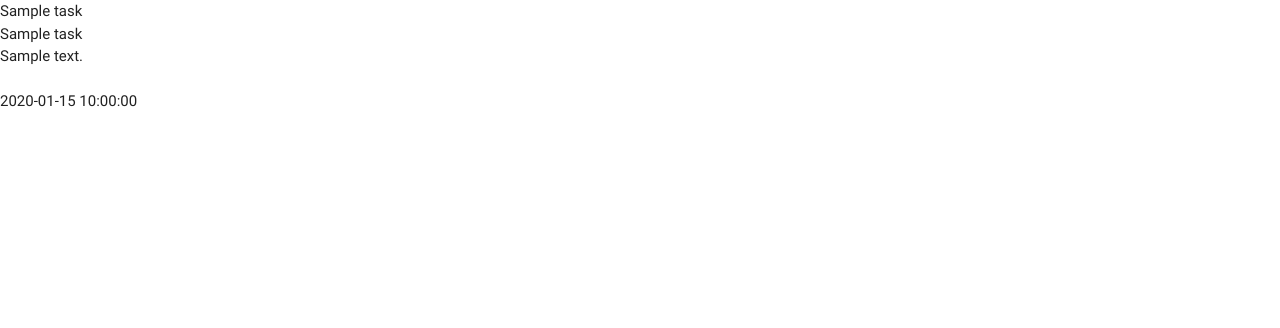
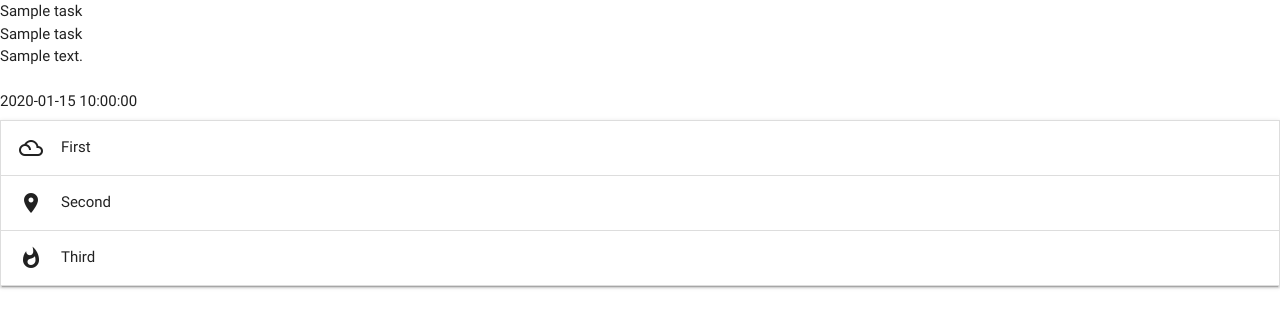
Before and after one commit to kencormican/taskManagerMiniProject, a Flask app: page / in a window 1280 px wide. Shown: the top 328 px of the page. Run offline with Flask 2, Linux system fonts and the light colour scheme; a database or web service that is not in the repository returns one stand-in record (values such as "Sample title"); some libraries are stand-ins or nearby versions.

Commit message:
Materialize Accordion Lesson Code Added

```diff
--- a/templates/base.html
+++ b/templates/base.html
@@ -26,5 +26,11 @@
     <!-- Materialize minified JavaScript CDN -->
     <script src="https://cdnjs.cloudflare.com/ajax/libs/materialize/0.100.2/js/materialize.min.js"></script>
 
+    <!-- Local JS Script Code -->
+	<script>
+		$(document).ready(function(){
+	    $('.collapsible').collapsible();
+	</script>
+
 </body>
 </html>
--- a/templates/tasks.html
+++ b/templates/tasks.html
@@ -1,12 +1,27 @@
 {% extends "base.html" %}
 {% block content %}
 
-    {% for task in tasks %}
-        {{ task.task_name }}<br>
+{% for task in tasks %}
+{{ task.task_name }}<br>
         {{ task.category_name }}<br>
         {{ task.task_description }}<br>
         {{ task.is_urgent }}<br>
         {{ task.due_date }}<br>
     {% endfor %}
 
+<ul class="collapsible">
+	<li>
+		<div class="collapsible-header"><i class="material-icons">filter_drama</i>First</div>
+		<div class="collapsible-body"><span>Lorem ipsum dolor sit amet.</span></div>
+	</li>
+	<li>
+		<div class="collapsible-header"><i class="material-icons">place</i>Second</div>
+		<div class="collapsible-body"><span>Lorem ipsum dolor sit amet.</span></div>
+	</li>
+	<li>
+		<div class="collapsible-header"><i class="material-icons">whatshot</i>Third</div>
+		<div class="collapsible-body"><span>Lorem ipsum dolor sit amet.</span></div>
+	</li>
+</ul>
+
 {% endblock %}
```
